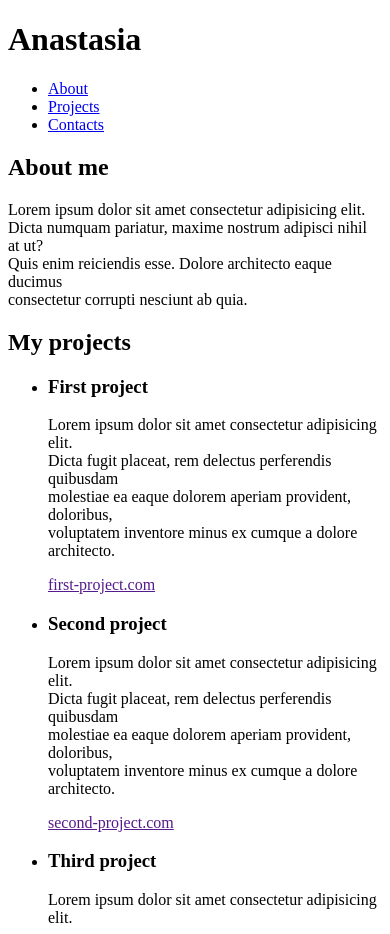
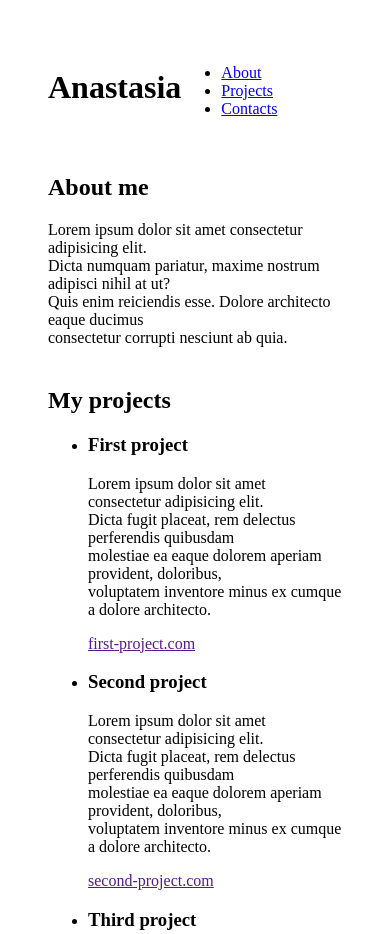
Before and after one commit to Errait/practice-task-1, a plain HTML site: page index.html in a window 390 px wide. Shown: the top 934 px of the page. Drawn offline with Linux system fonts and the light colour scheme.

Commit message:
css and media queries

```diff
--- /dev/null
+++ b/css/styles.css
@@ -0,0 +1,18 @@
+header {
+    display: flex;
+    flex-direction: row;
+}
+
+body {
+    padding: 40px;
+}
+
+section {
+    margin-top: 80px;
+}
+
+@media screen and (max-width: 767px) {
+    section {
+    margin-top: 40px;
+    }
+}
--- a/index.html
+++ b/index.html
@@ -4,13 +4,15 @@
     <meta charset="UTF-8">
     <meta name="viewport" content="width=device-width, initial-scale=1.0">
     <title>Resume</title>
+
+    <link rel="stylesheet" href="./css/styles.css">
 </head>
 <body>
     <header>
         <h1>Anastasia</h1>
 
         <nav>
-            <ul>
+            <ul class="navigation">
                 <li><a href="#about">About</a></li>
                 <li><a href="#projects">Projects</a></li>
                 <li><a href="#contacts">Contacts</a></li>
```
